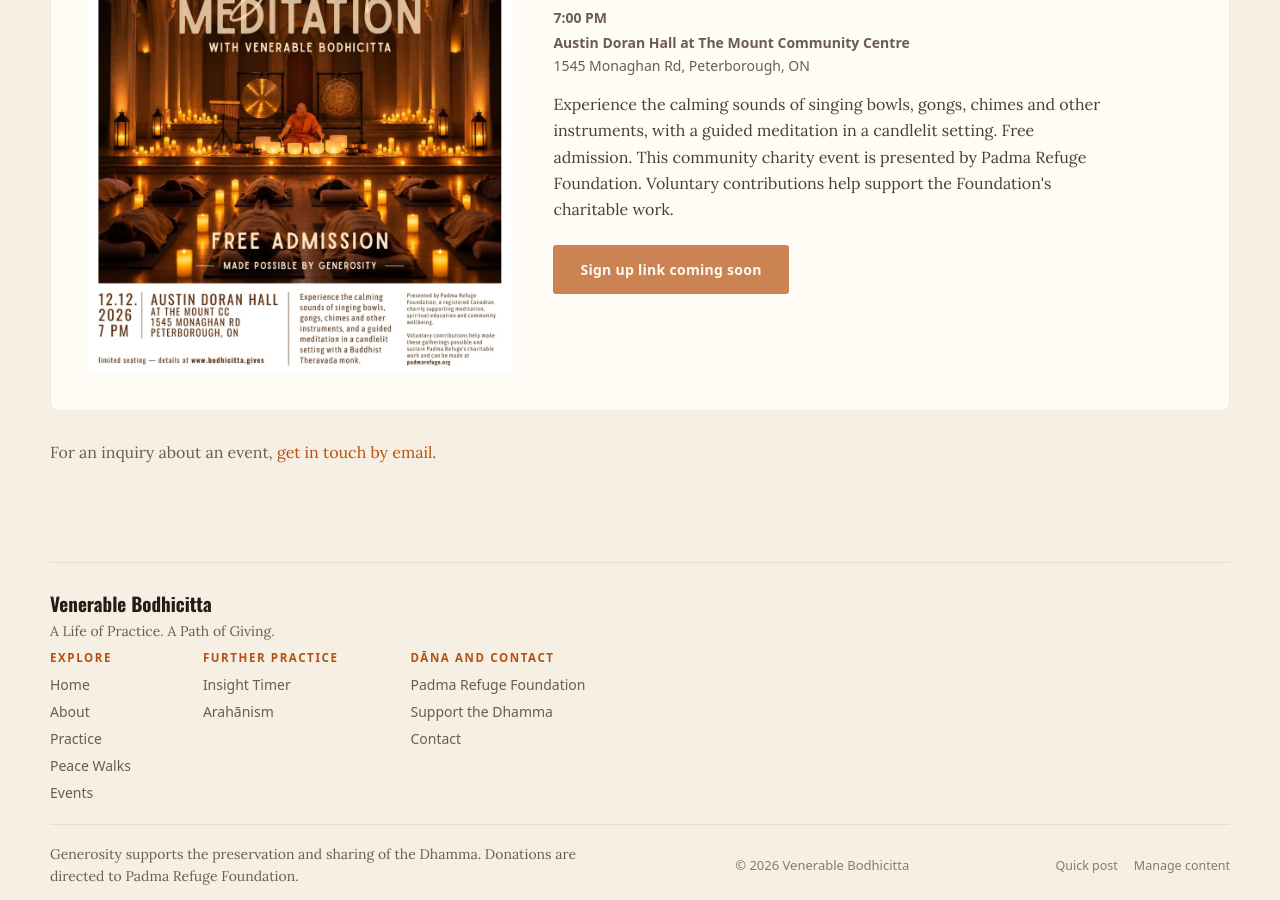
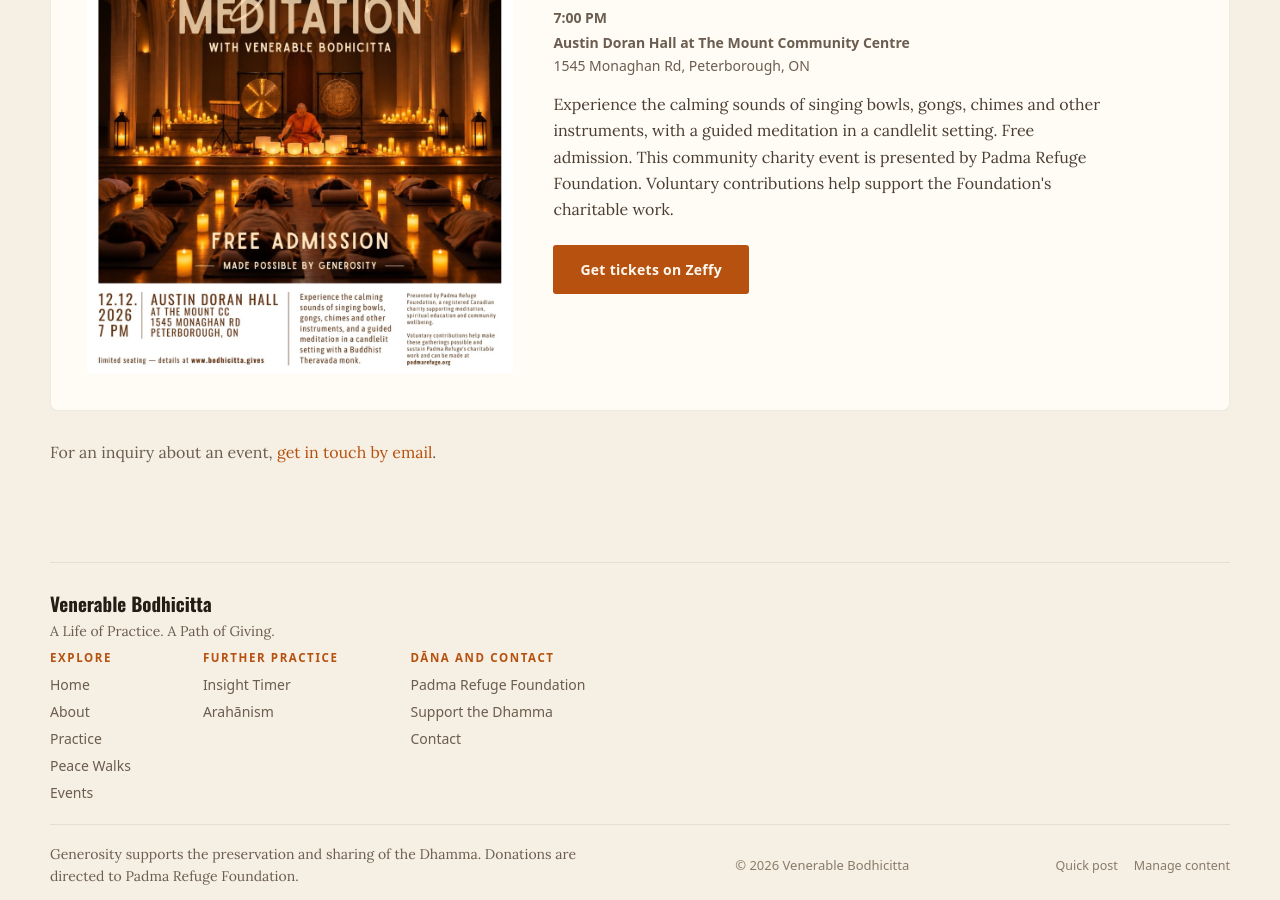
Before and after one commit to connectthu/bhantebo, a Jekyll site: the page built from events.md, in a window 1280 px wide and 900 px high, scrolled down 544 px. Built offline with Jekyll 4.4.1, drawn with Linux system fonts in a browser that asks for light colours.

Commit message:
Link event registration to Zeffy

```diff
--- a/events.md
+++ b/events.md
@@ -34,10 +34,10 @@ permalink: /events/
           <p class="event-location">{{ event.location }}</p>
           {% if event.address %}<p class="event-address">{{ event.address }}</p>{% endif %}
           <p class="event-description">{{ event.description }}</p>
-          {% if event.eventbrite_url and event.eventbrite_url != "" %}
-            <a class="btn btn-primary" href="{{ event.eventbrite_url }}" target="_blank" rel="noopener noreferrer">Sign up on Eventbrite <span class="visually-hidden">(opens in a new tab)</span></a>
+          {% if event.ticket_url and event.ticket_url != "" %}
+            <a class="btn btn-primary" href="{{ event.ticket_url }}" target="_blank" rel="noopener noreferrer">Get tickets on Zeffy <span class="visually-hidden">(opens in a new tab)</span></a>
           {% else %}
-            <button class="btn btn-primary" type="button" disabled aria-disabled="true" title="Eventbrite registration link to be added">Sign up link coming soon</button>
+            <button class="btn btn-primary" type="button" disabled aria-disabled="true" title="Ticket registration link to be added">Sign up link coming soon</button>
           {% endif %}
         </div>
       </article>
```
